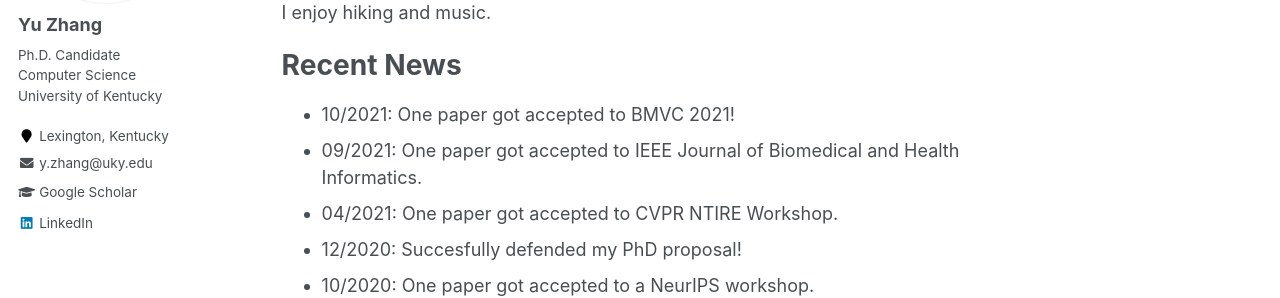
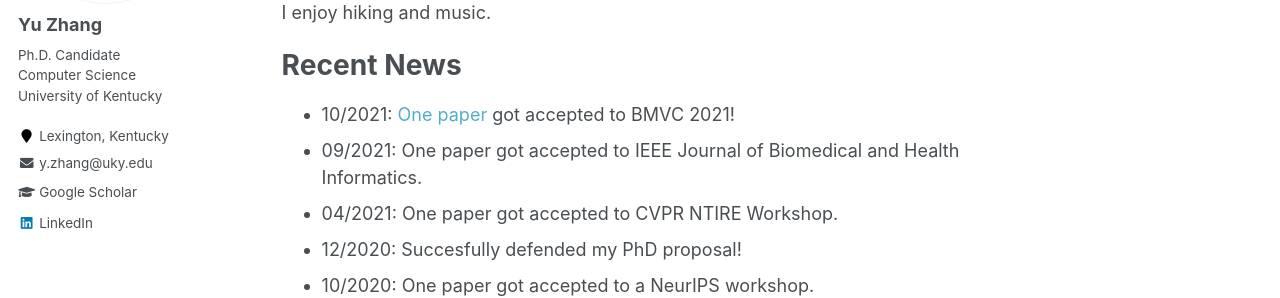
Before and after one commit to yuzhang03/yuzhang03.github.io, a Jekyll site: the page built from _pages/about.md, in a window 1280 px wide and 1010 px high. Shown: the part 288-586 px from the top of the window. Built offline with Jekyll 4.4.1, drawn with Linux system fonts in a browser that asks for light colours; part of the change alters nothing that is shown.

```diff
--- a/_pages/about.md
+++ b/_pages/about.md
@@ -17,7 +17,7 @@ I enjoy hiking and music.
 
 Recent News
 ======
-* 10/2021: One paper got accepted to BMVC 2021!
+* 10/2021: [One paper](https://yuzhang03.github.io/dfa-ssda/) got accepted to BMVC 2021!
 * 09/2021: One paper got accepted to IEEE Journal of Biomedical and Health Informatics.
 * 04/2021: One paper got accepted to CVPR NTIRE Workshop.
 * 12/2020: Succesfully defended my PhD proposal!
```
Also changed, not shown: 1 other file.
